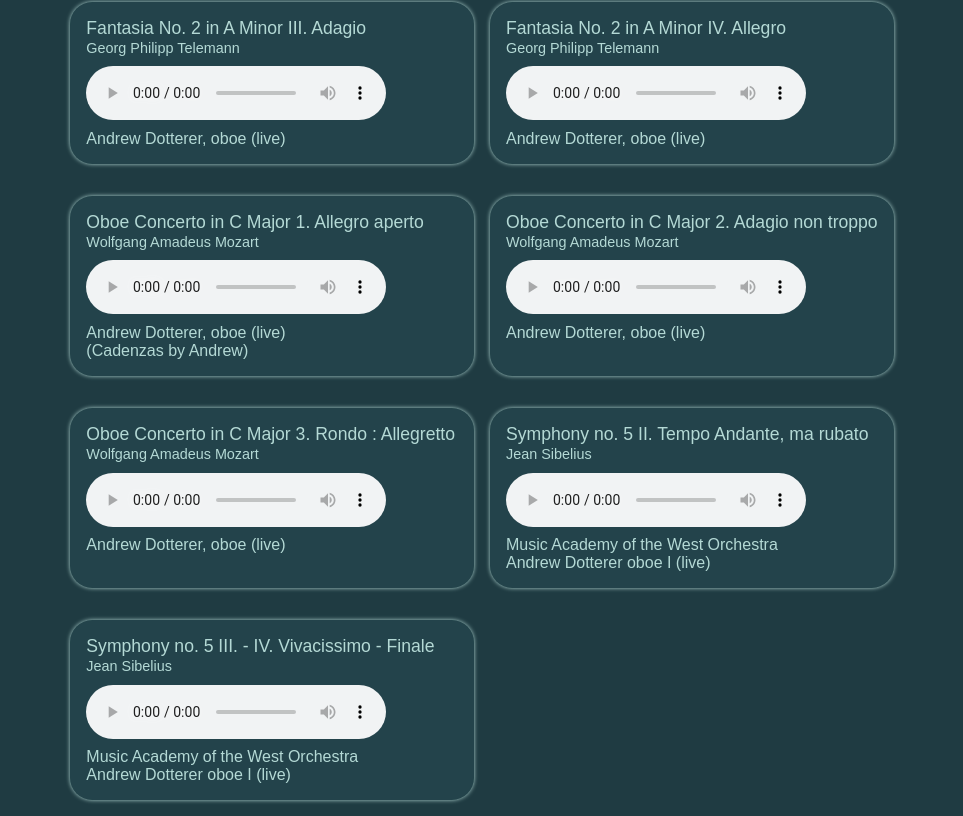
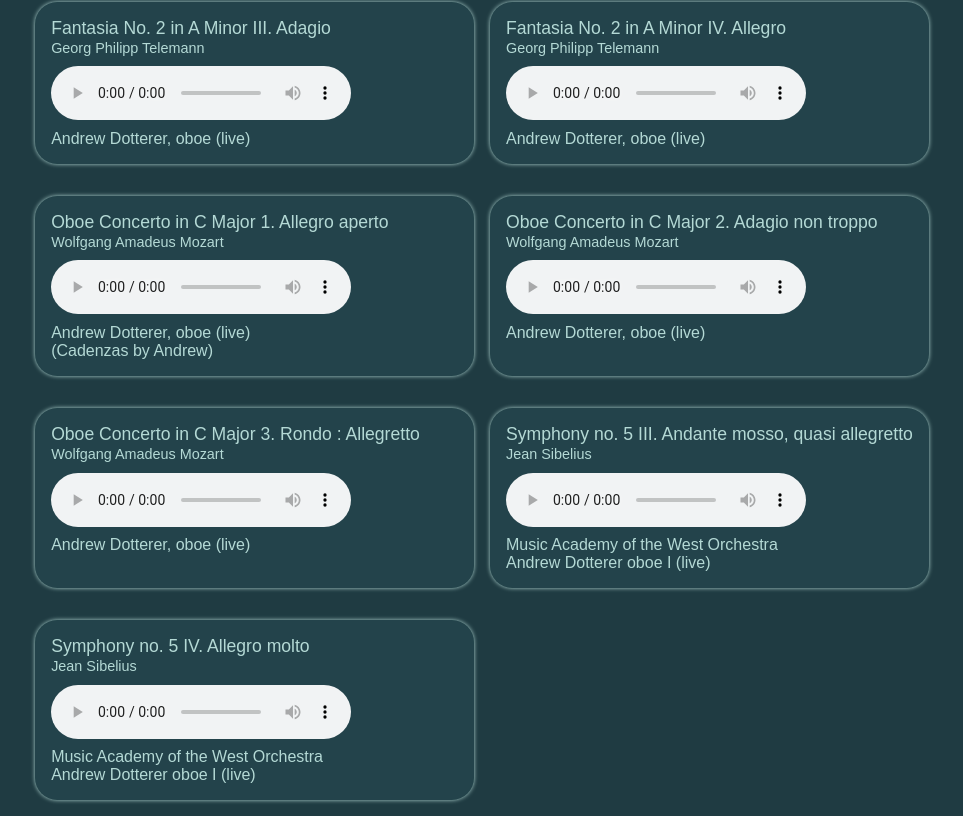
Before and after one commit to adotterer/adotterer.github.io, a React (Create React App) app: page /music in a window 1280 px wide. Shown: the part 314-1130 px from the top of the page, without its empty margins (158-1121 px from the left). Built offline with nearby package versions, Linux system fonts and the light colour scheme; a web font is replaced by a local one.

Commit message:
Correct misnamed Sibelius movements

```diff
--- a/src/Music.jsx
+++ b/src/Music.jsx
@@ -134,7 +134,7 @@ export default function Music() {
 
             <Container>
                 <figcaption className="audio__title_composer">
-                <span className="audio_title">Symphony no. 5 II. Tempo Andante, ma rubato</span>
+                <span className="audio_title">Symphony no. 5 III. Andante mosso, quasi allegretto</span>
                 <div>
                     <span className="black__bg composer">
                     Jean Sibelius
@@ -151,7 +151,7 @@ export default function Music() {
 
             <Container>
                 <figcaption className="audio__title_composer">
-                <span className="audio_title">Symphony no. 5 III. - IV. Vivacissimo - Finale</span>
+                <span className="audio_title">Symphony no. 5 IV. Allegro molto</span>
                 <div>
                     <span className="black__bg composer">
                     Jean Sibelius
```
